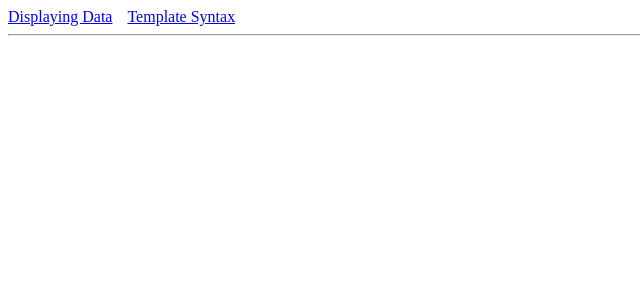
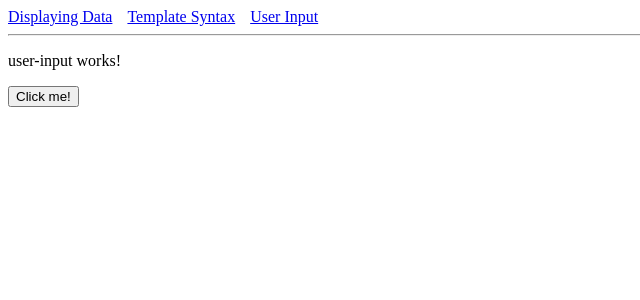
Before and after one commit to duannd/angular2, an Angular app in the folder components/: page /user-input in a window 1280 px wide. Before the commit this address led to /. Shown: the top 300 px of the page, without its empty margins (0-640 px from the left). Built offline with nearby package versions, Linux system fonts and the light colour scheme.

Commit message:
Initial User Input Section

```diff
--- a/components/src/app/app-routing.module.ts
+++ b/components/src/app/app-routing.module.ts
@@ -1,11 +1,13 @@
 import { NgModule } from '@angular/core';
 import { Routes, RouterModule } from '@angular/router';
 import {DisplayingDataComponent} from './displaying-data/displaying-data.component';
+import {UserInputComponent} from './user-input/user-input.component';
 
 
 const routes: Routes = [
   {path: '', redirectTo: 'displaying-data', pathMatch: 'full'},
-  {path: 'displaying-data', component: DisplayingDataComponent}
+  {path: 'displaying-data', component: DisplayingDataComponent},
+  {path: 'user-input', component: UserInputComponent}
 ];
 
 @NgModule({
--- a/components/src/app/app.component.html
+++ b/components/src/app/app.component.html
@@ -6,6 +6,7 @@
 <div>
   <a [routerLink]="['displaying-data']"><span>Displaying Data</span></a>
   <a routerLink="template-syntax"><span>Template Syntax</span></a>
+  <a [routerLink]="['user-input']"><span>User Input</span></a>
 </div>
 <hr />
 <router-outlet></router-outlet>
--- a/components/src/app/app.module.ts
+++ b/components/src/app/app.module.ts
@@ -5,11 +5,13 @@ import {AppRoutingModule} from './app-routing.module';
 import {AppComponent} from './app.component';
 import {DisplayingDataComponent} from './displaying-data/displaying-data.component';
 import {TemplateModule} from './template/template.module';
+import { UserInputComponent } from './user-input/user-input.component';
 
 @NgModule({
   declarations: [
     AppComponent,
-    DisplayingDataComponent
+    DisplayingDataComponent,
+    UserInputComponent
   ],
   imports: [
     BrowserModule,
--- /dev/null
+++ b/components/src/app/user-input/user-input.component.html
@@ -0,0 +1,4 @@
+<p>user-input works!</p>
+<p>
+  <button style="margin-right: 20px" (click)="onClickMe()">Click me!</button> <span>{{clickMessage}}</span>
+</p>
--- /dev/null
+++ b/components/src/app/user-input/user-input.component.ts
@@ -0,0 +1,20 @@
+import { Component, OnInit } from '@angular/core';
+
+@Component({
+  selector: 'app-user-input',
+  templateUrl: './user-input.component.html',
+  styles: []
+})
+export class UserInputComponent implements OnInit {
+
+  clickMessage = '';
+
+  constructor() { }
+
+  ngOnInit() {
+  }
+
+  onClickMe() {
+    this.clickMessage = 'You are my hero!';
+  }
+}
```
